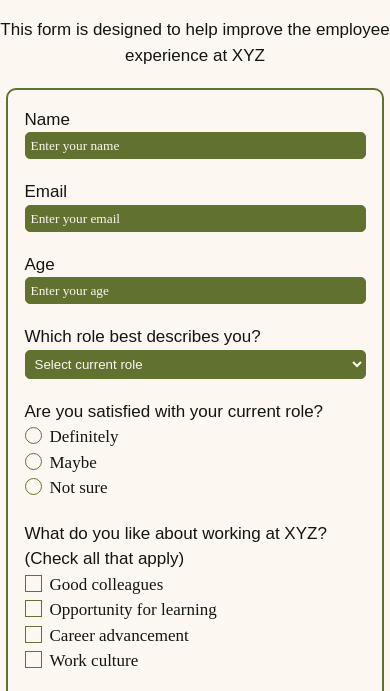
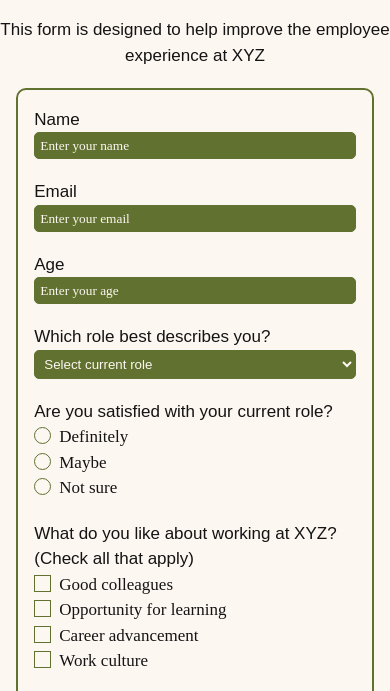
Before and after one commit to mittalrohit0598/survey-form, a plain HTML site: page index.html in a window 390 px wide. Shown: the part 143-834 px from the top of the page. Drawn offline with Linux system fonts and the light colour scheme; a web font is replaced by a local one.

Commit message:
Make form responsive for smaller devices

```diff
--- a/index.html
+++ b/index.html
@@ -6,6 +6,8 @@
         <title>
             Survey Form
         </title>
+
+        <meta name="viewport" content="width=device-width,initial-scale=1.0">
 
         <link href="https://fonts.googleapis.com/css?family=Basic" rel="stylesheet" type="text/css">
         <link href="https://fonts.googleapis.com/css?family=Caviar-Dreams" rel="stylesheet" type="text/css">
--- a/styles/main.css
+++ b/styles/main.css
@@ -13,7 +13,7 @@ body {
 
 form {
     text-align: left;
-    width: 90%;
+    width: 85%;
     margin: 20px auto;
     padding: 3vw;
     border: 2.5px solid #617130;
```
